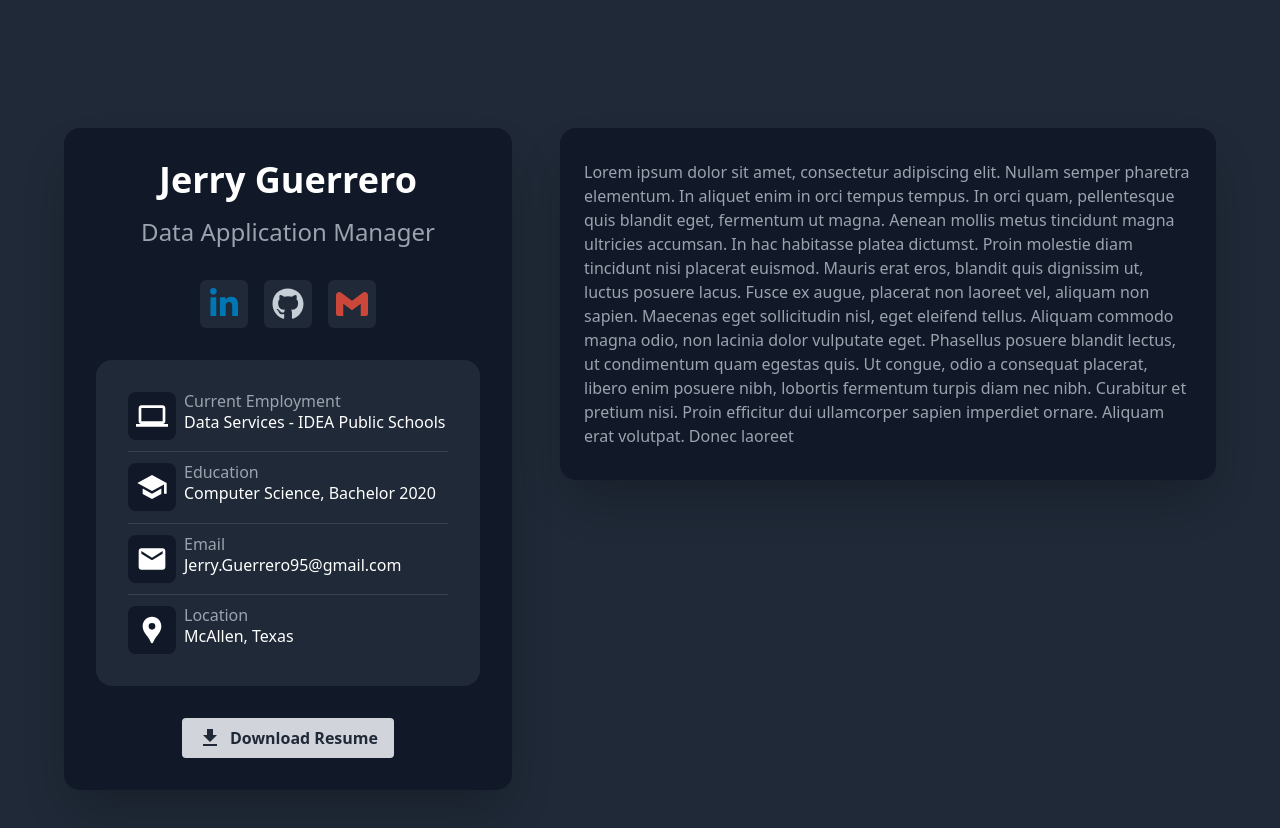
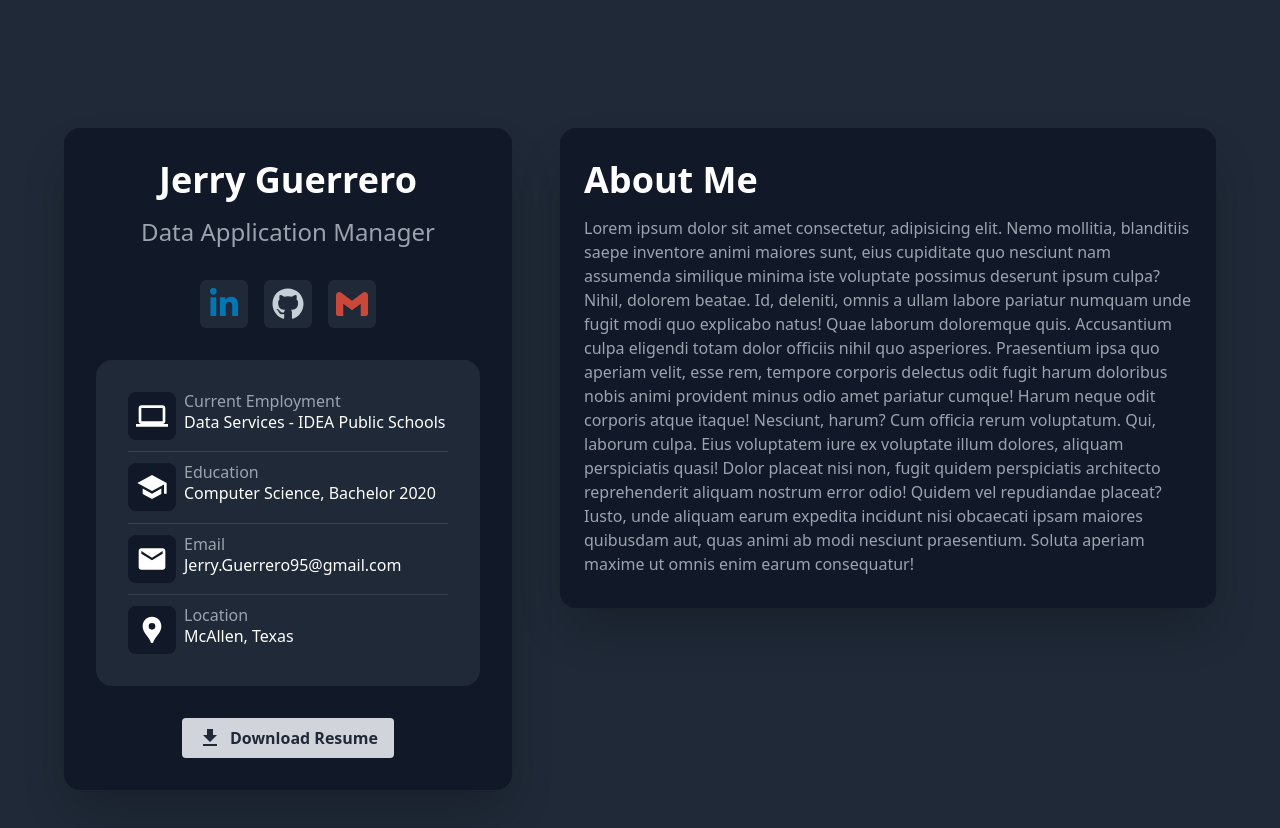
Before and after one commit to Durzo95/jerry-guerrero-portfolio, a Next.js app: page / in a window 1280 px wide. Shown: the top 828 px of the page. Built offline with nearby package versions, Linux system fonts and the light colour scheme.

Commit message:
Setup main body titles with typescript

```diff
--- a/components/MainBody.tsx
+++ b/components/MainBody.tsx
@@ -1,21 +1,28 @@
 import React from "react";
-
+import MainBodyTitle from "./MainBodyTitle";
 export default function MainBody() {
   return (
-    <div className="h-max w-2/3 bg-gray-900 rounded-2xl shadow-2xl text-gray-400 py-8 px-6">
-      Lorem ipsum dolor sit amet, consectetur adipiscing elit. Nullam semper
-      pharetra elementum. In aliquet enim in orci tempus tempus. In orci quam,
-      pellentesque quis blandit eget, fermentum ut magna. Aenean mollis metus
-      tincidunt magna ultricies accumsan. In hac habitasse platea dictumst.
-      Proin molestie diam tincidunt nisi placerat euismod. Mauris erat eros,
-      blandit quis dignissim ut, luctus posuere lacus. Fusce ex augue, placerat
-      non laoreet vel, aliquam non sapien. Maecenas eget sollicitudin nisl, eget
-      eleifend tellus. Aliquam commodo magna odio, non lacinia dolor vulputate
-      eget. Phasellus posuere blandit lectus, ut condimentum quam egestas quis.
-      Ut congue, odio a consequat placerat, libero enim posuere nibh, lobortis
-      fermentum turpis diam nec nibh. Curabitur et pretium nisi. Proin efficitur
-      dui ullamcorper sapien imperdiet ornare. Aliquam erat volutpat. Donec
-      laoreet
+    <div className="h-max w-2/3 bg-gray-900 rounded-2xl shadow-2xl py-8 px-6">
+      {/* About Me Title */}
+      <MainBodyTitle title="About Me" />
+      <div className="text-gray-400">
+        Lorem ipsum dolor sit amet consectetur, adipisicing elit. Nemo mollitia,
+        blanditiis saepe inventore animi maiores sunt, eius cupiditate quo
+        nesciunt nam assumenda similique minima iste voluptate possimus deserunt
+        ipsum culpa? Nihil, dolorem beatae. Id, deleniti, omnis a ullam labore
+        pariatur numquam unde fugit modi quo explicabo natus! Quae laborum
+        doloremque quis. Accusantium culpa eligendi totam dolor officiis nihil
+        quo asperiores. Praesentium ipsa quo aperiam velit, esse rem, tempore
+        corporis delectus odit fugit harum doloribus nobis animi provident minus
+        odio amet pariatur cumque! Harum neque odit corporis atque itaque!
+        Nesciunt, harum? Cum officia rerum voluptatum. Qui, laborum culpa. Eius
+        voluptatem iure ex voluptate illum dolores, aliquam perspiciatis quasi!
+        Dolor placeat nisi non, fugit quidem perspiciatis architecto
+        reprehenderit aliquam nostrum error odio! Quidem vel repudiandae
+        placeat? Iusto, unde aliquam earum expedita incidunt nisi obcaecati
+        ipsam maiores quibusdam aut, quas animi ab modi nesciunt praesentium.
+        Soluta aperiam maxime ut omnis enim earum consequatur!
+      </div>
     </div>
   );
 }
--- /dev/null
+++ b/components/MainBodyTitle.tsx
@@ -0,0 +1,13 @@
+import React from "react";
+
+interface Props {
+  title: string;
+}
+
+export default function MainBodyTitle(prop: Props) {
+  return (
+    <h1 className="text-white mb-4 text-4xl font-bold text-left">
+      {prop.title}
+    </h1>
+  );
+}
```
